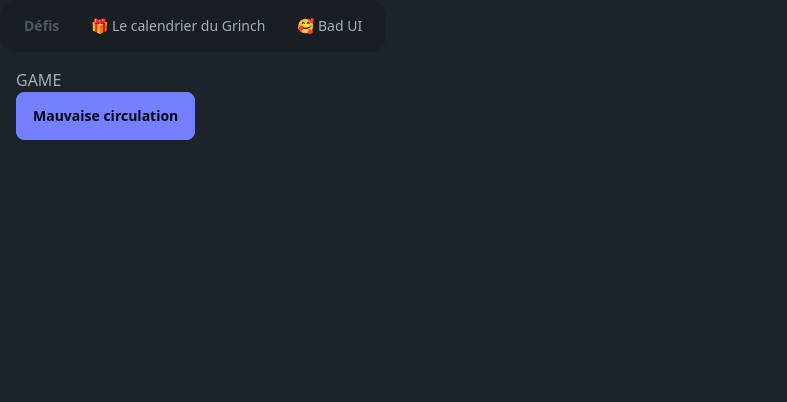
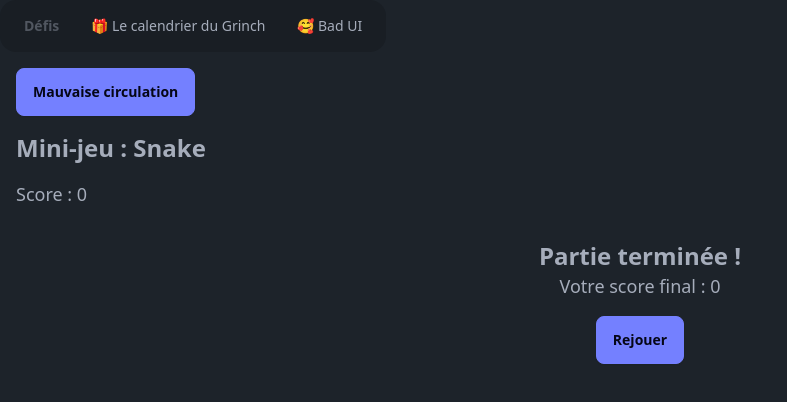
Before and after one commit to nuitit-2024-pas-de-nom/project, a Next.js app: page /blood/miniGame in a window 1280 px wide. Shown: the top 402 px of the page, without its empty margins (0-787 px from the left). Built offline with nearby package versions, Linux system fonts and the light colour scheme.

Commit message:
ajout du snake

```diff
--- a/app/(info)/blood/miniGame/page.tsx
+++ b/app/(info)/blood/miniGame/page.tsx
@@ -1,11 +1,149 @@
+"use client";
+
+import { useState, useEffect } from "react";
 import Link from "next/link";
 
 export default function Page() {
-    return (
-      <div className="p-4">
+  const boardSize = 20; // Taille de la grille (20x20)
+  const initialSnake = [{ x: 10, y: 10 }]; // Position initiale du serpent
+  const directions = { ArrowUp: { x: 0, y: -1 }, ArrowDown: { x: 0, y: 1 }, ArrowLeft: { x: -1, y: 0 }, ArrowRight: { x: 1, y: 0 } };
 
-        <p>GAME</p>
-        <Link href={"/blood"} className={"btn btn-primary"}>Mauvaise circulation</Link>
+  const [snake, setSnake] = useState(initialSnake);
+  const [food, setFood] = useState(generateFood(initialSnake));
+  const [direction, setDirection] = useState(directions.ArrowRight);
+  const [score, setScore] = useState(0);
+  const [isGameOver, setIsGameOver] = useState(false);
+
+  // Générer de la nourriture à une position aléatoire
+  function generateFood(snake) {
+    let newFood;
+    do {
+      newFood = {
+        x: Math.floor(Math.random() * boardSize),
+        y: Math.floor(Math.random() * boardSize),
+      };
+    } while (snake.some(segment => segment.x === newFood.x && segment.y === newFood.y));
+    return newFood;
+  }
+
+  // Gérer le mouvement du serpent
+  useEffect(() => {
+    if (isGameOver) return;
+
+    const interval = setInterval(() => {
+      setSnake(prevSnake => {
+        const newHead = {
+          x: prevSnake[0].x + direction.x,
+          y: prevSnake[0].y + direction.y,
+        };
+
+        // Vérifier les collisions
+        if (
+          newHead.x < 0 ||
+          newHead.y < 0 ||
+          newHead.x >= boardSize ||
+          newHead.y >= boardSize ||
+          prevSnake.some(segment => segment.x === newHead.x && segment.y === newHead.y)
+        ) {
+          setIsGameOver(true);
+          return prevSnake;
+        }
+
+        // Manger la nourriture
+        let newSnake = [newHead, ...prevSnake];
+        if (newHead.x === food.x && newHead.y === food.y) {
+          setScore(score + 1);
+          setFood(generateFood(newSnake));
+        } else {
+          newSnake.pop(); // Rétrécir le serpent si pas de nourriture mangée
+        }
+        return newSnake;
+      });
+    }, 200);
+
+    return () => clearInterval(interval);
+  }, [direction, food, isGameOver]);
+
+  // Gérer les entrées utilisateur pour changer la direction
+  useEffect(() => {
+    const handleKeyDown = e => {
+      if (directions[e.key] && !isGameOver) {
+        const newDirection = directions[e.key];
+        // Empêcher le serpent de faire demi-tour directement
+        if (
+          snake.length > 1 &&
+          snake[1].x === snake[0].x + newDirection.x &&
+          snake[1].y === snake[0].y + newDirection.y
+        ) {
+          return;
+        }
+        setDirection(newDirection);
+      }
+    };
+
+    window.addEventListener("keydown", handleKeyDown);
+    return () => window.removeEventListener("keydown", handleKeyDown);
+  }, [snake, isGameOver]);
+
+  return (
+    <div className="p-4">
+      <Link href={"/blood"} className="btn btn-primary mb-4">
+        Mauvaise circulation
+      </Link>
+
+      <h1 className="text-2xl font-bold">Mini-jeu : Snake</h1>
+
+      <div className="mt-4">
+        <p className="text-lg">Score : {score}</p>
+
+        {!isGameOver ? (
+          <div
+            className="relative bg-gray-800 w-[400px] h-[400px] grid"
+            style={{
+              gridTemplateColumns: `repeat(${boardSize}, 1fr)`,
+              gridTemplateRows: `repeat(${boardSize}, 1fr)`,
+            }}
+          >
+            {/* Afficher le serpent */}
+            {snake.map((segment, index) => (
+              <div
+                key={index}
+                className="bg-green-500"
+                style={{
+                  gridColumn: segment.x + 1,
+                  gridRow: segment.y + 1,
+                }}
+              ></div>
+            ))}
+
+            {/* Afficher la nourriture */}
+            <div
+              className="bg-red-500"
+              style={{
+                gridColumn: food.x + 1,
+                gridRow: food.y + 1,
+              }}
+            ></div>
+          </div>
+        ) : (
+          <div className="text-center mt-8">
+            <h2 className="text-2xl font-bold">Partie terminée !</h2>
+            <p className="text-lg">Votre score final : {score}</p>
+            <button
+              onClick={() => {
+                setSnake(initialSnake);
+                setFood(generateFood(initialSnake));
+                setDirection(directions.ArrowRight);
+                setScore(0);
+                setIsGameOver(false);
+              }}
+              className="btn btn-primary mt-4"
+            >
+              Rejouer
+            </button>
+          </div>
+        )}
       </div>
-    );
-  }
+    </div>
+  );
+}
```
